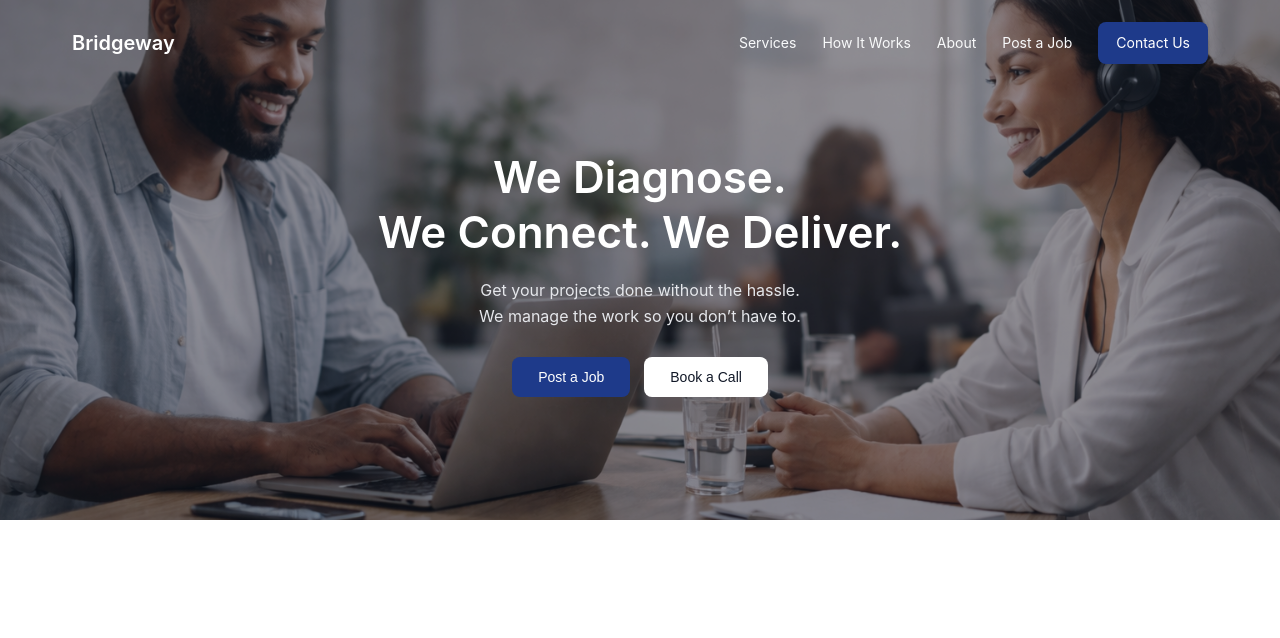
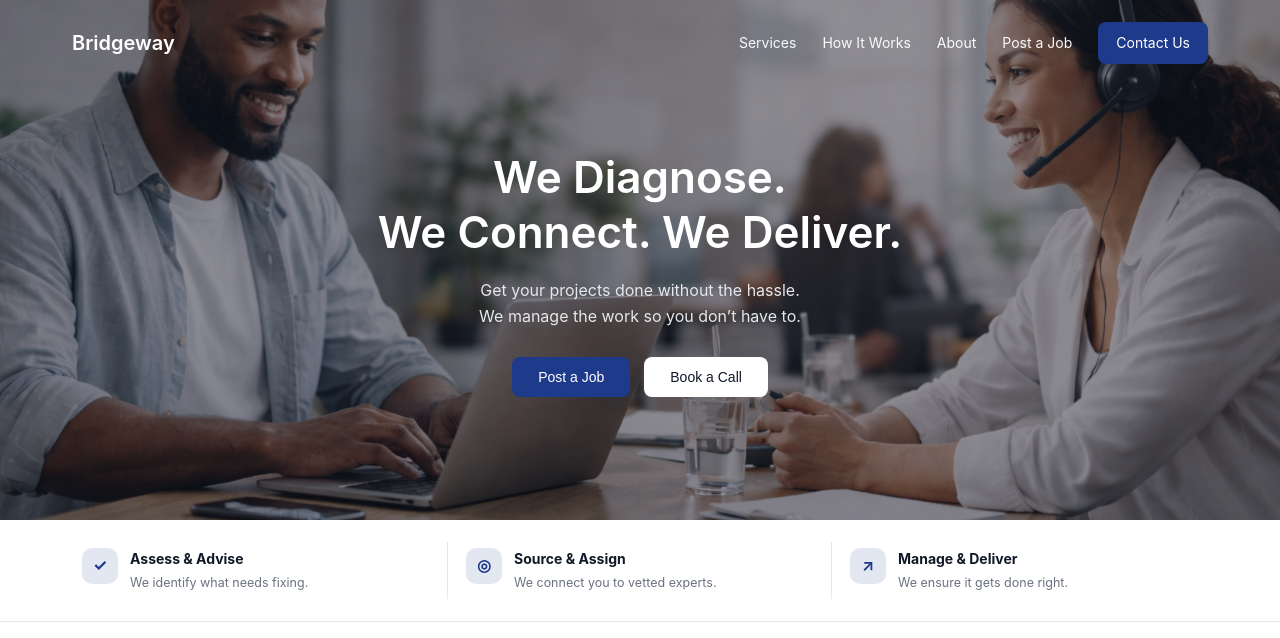
Before and after one commit to Agentpat/Bridgeway, a React (Create React App) app: page / in a window 1280 px wide. Shown: the top 638 px of the page. Built offline with nearby package versions, Linux system fonts and the light colour scheme.

Commit message:
Add feature strip section under hero

```diff
--- a/src/components/FeatureStrip.jsx
+++ b/src/components/FeatureStrip.jsx
@@ -0,0 +1,33 @@
+import "../styles/featureStrip.css";
+
+export default function FeatureStrip() {
+  return (
+    <section className="feature-strip">
+      <div className="feature-container">
+        <div className="feature-item">
+          <div className="feature-icon">✓</div>
+          <div>
+            <h3>Assess &amp; Advise</h3>
+            <p>We identify what needs fixing.</p>
+          </div>
+        </div>
+
+        <div className="feature-item">
+          <div className="feature-icon">◎</div>
+          <div>
+            <h3>Source &amp; Assign</h3>
+            <p>We connect you to vetted experts.</p>
+          </div>
+        </div>
+
+        <div className="feature-item">
+          <div className="feature-icon">↗</div>
+          <div>
+            <h3>Manage &amp; Deliver</h3>
+            <p>We ensure it gets done right.</p>
+          </div>
+        </div>
+      </div>
+    </section>
+  );
+}
--- a/src/pages/Home.jsx
+++ b/src/pages/Home.jsx
@@ -1,10 +1,11 @@
+import FeatureStrip from "../components/FeatureStrip";
 import Hero from "../components/Hero";
 
 export default function Home() {
   return (
     <>
       <Hero />
-      {/* next sections go here */}
+      <FeatureStrip/>
     </>
   );
 }
--- /dev/null
+++ b/src/styles/featureStrip.css
@@ -0,0 +1,64 @@
+.feature-strip {
+  background: #ffffff;
+  border-bottom: 1px solid var(--line);
+}
+
+.feature-container {
+  max-width: 1200px;
+  margin: 0 auto;
+  padding: 22px 24px;
+  display: grid;
+  grid-template-columns: repeat(3, 1fr);
+}
+
+.feature-item {
+  display: flex;
+  gap: 12px;
+  padding: 6px 18px;
+  border-right: 1px solid var(--line);
+}
+
+.feature-item:last-child {
+  border-right: none;
+}
+
+.feature-icon {
+  width: 36px;
+  height: 36px;
+  border-radius: 10px;
+  background: rgba(30, 58, 138, 0.12);
+  color: var(--navy);
+  font-weight: 700;
+  display: flex;
+  align-items: center;
+  justify-content: center;
+  flex-shrink: 0;
+}
+
+.feature-item h3 {
+  font-size: 14px;
+  font-weight: 700;
+  margin-bottom: 3px;
+}
+
+.feature-item p {
+  font-size: 12.5px;
+  color: var(--muted);
+}
+
+/* Responsive */
+@media (max-width: 900px) {
+  .feature-container {
+    grid-template-columns: 1fr;
+  }
+
+  .feature-item {
+    border-right: none;
+    border-bottom: 1px solid var(--line);
+    padding: 16px 0;
+  }
+
+  .feature-item:last-child {
+    border-bottom: none;
+  }
+}
```
